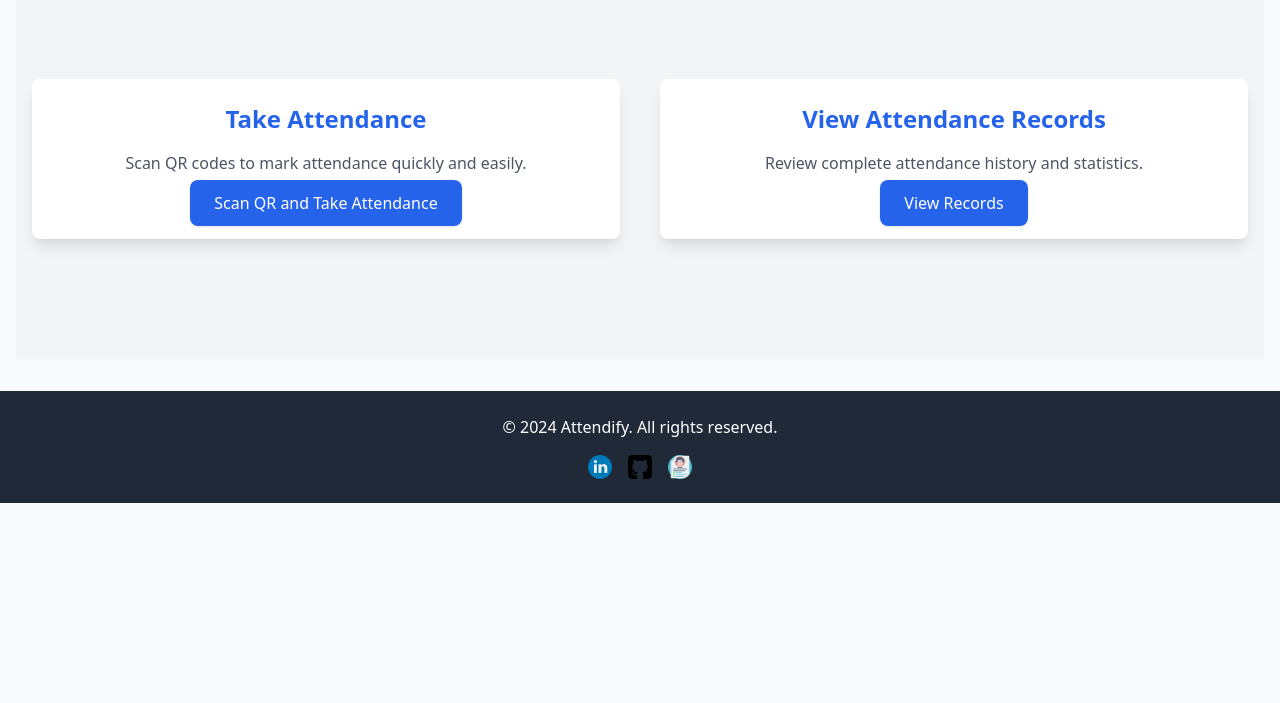
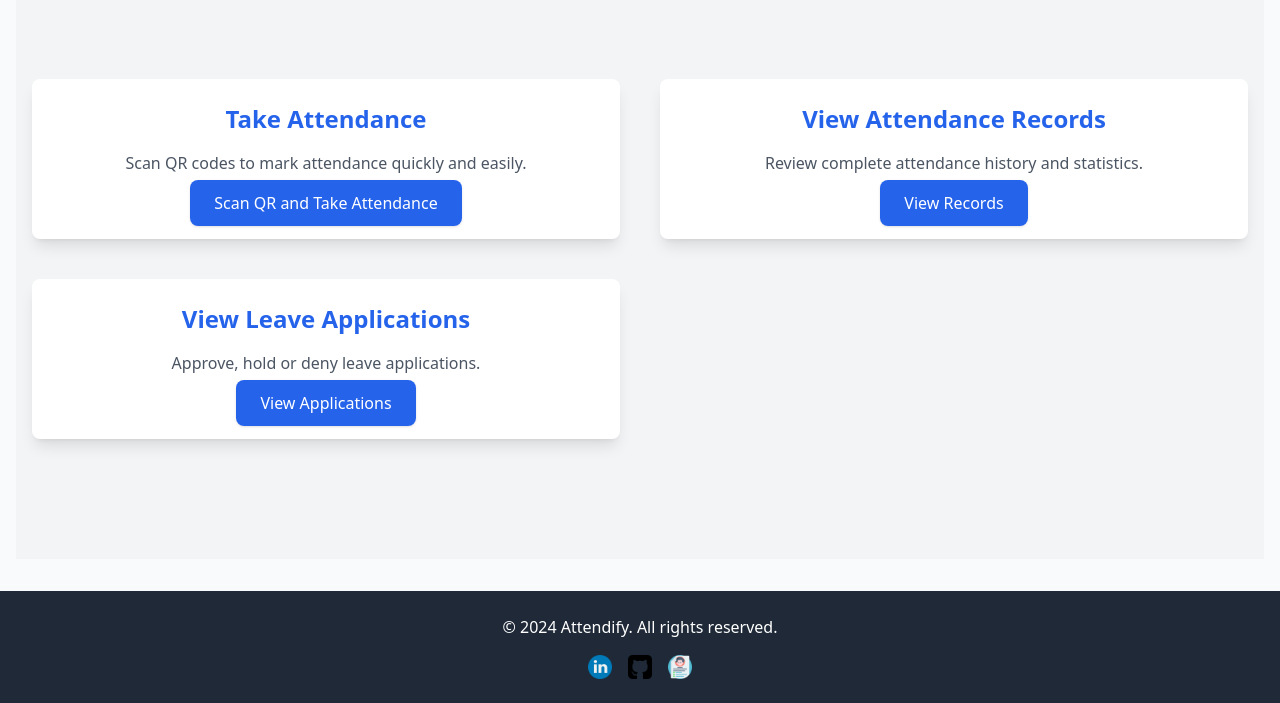
Before and after one commit to hsbhatra/Attendify, a Django app: page /dashboard/ in a window 1280 px wide. Shown: the part 97-800 px from the top of the page. Run offline with Django 5.2, Linux system fonts and the light colour scheme; parts of the project's set-up code (start-up, migrations or seed data) failed here and were passed over; some libraries are stand-ins or nearby versions.

```diff
--- a/Attendify/urls.py
+++ b/Attendify/urls.py
@@ -32,4 +32,5 @@ urlpatterns = [
     # admin urls
     path("dashboard/", views.dashboard, name="dashboard"),
     path("take_attendance/", views.take_attendance, name="take_attendance"),
+    path("leave_application_records/", views.leave_application_records, name="leave_application_records"),
 ]
--- a/Attendify/views.py
+++ b/Attendify/views.py
@@ -79,3 +79,6 @@ def take_attendance(request):
     cv2.destroyAllWindows()
 
     return redirect('dashboard')
+
+def leave_application_records(request):
+    return render(request, "LeaveApp/leave_application_records.html")
--- a/templates/admin/admin_dashboard.html
+++ b/templates/admin/admin_dashboard.html
@@ -34,6 +34,15 @@
                 View Records
             </a>
         </div>
+
+        <!-- View Leave Applications Card -->
+        <div class="p-6 bg-white rounded-lg shadow-lg animate__animated animate__zoomIn">
+            <h2 class="text-2xl font-semibold text-blue-600 mb-4">View Leave Applications</h2>
+            <p class="text-gray-600 mb-4">Approve, hold or deny leave applications.</p>
+            <a href="{% url 'leave_application_records' %}" class="bg-blue-600 text-white px-6 py-3 rounded-lg shadow hover:bg-blue-700 transition duration-300">
+                View Applications
+            </a>
+        </div>
     </div>
 </section>
 {% endblock %}
```
Also changed, not shown: RegAndAuth/views.py (+12 -0 lines), templates/LeaveApp/leave_application_records.html (added, +9 -0 lines), db.sqlite3, 1 other file.
